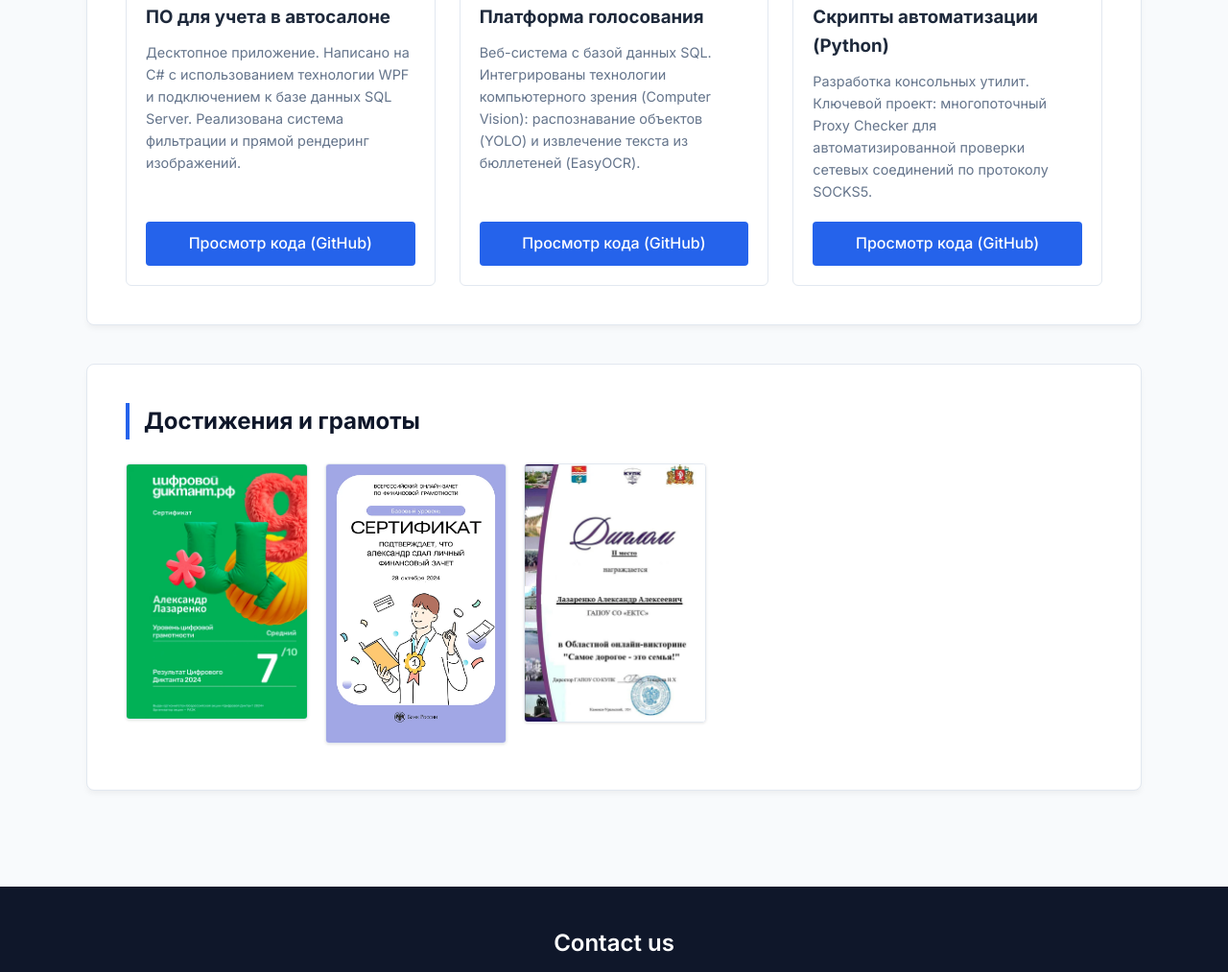
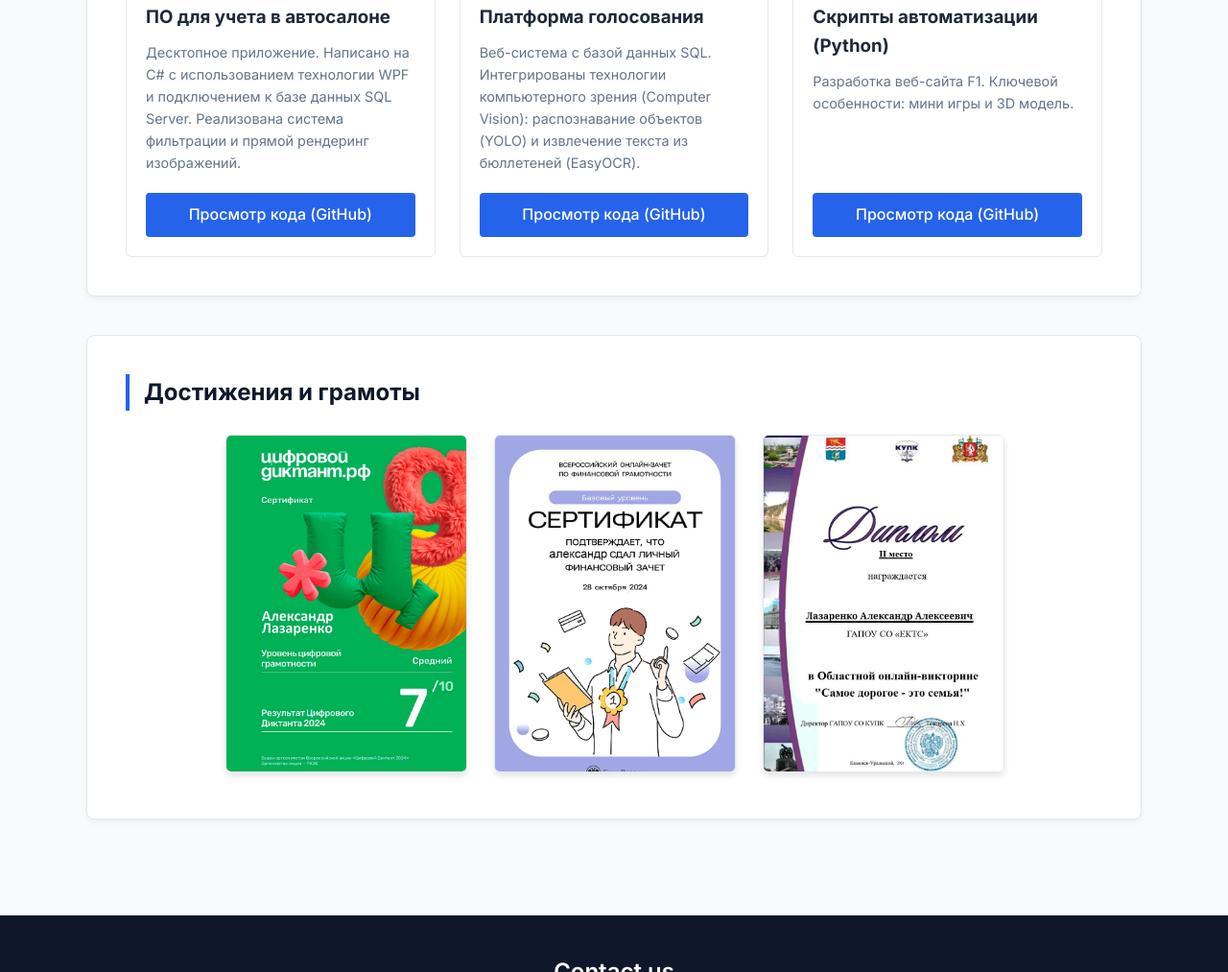
Before and after one commit to vamiiii/vamiiii.github.io, a plain HTML site: page index.html in a window 1280 px wide. Shown: the part 2007-3020 px from the top of the page at 96% size. Drawn offline with Linux system fonts and the light colour scheme.

Commit message:
Add files via upload

```diff
--- a/index.html
+++ b/index.html
@@ -304,23 +304,34 @@
             background-color: #1d4ed8;
         }
 
-        /* Грамоты */
+        /* Грамоты - выравнивание по центру и одинаковый размер */
         .cert-grid {
-            display: grid;
-            grid-template-columns: repeat(auto-fill, minmax(180px, 1fr));
-            gap: 20px;
+            display: flex;
+            flex-wrap: wrap;
+            justify-content: center;
+            gap: 30px;
+            margin-top: 20px;
+        }
+
+        .cert-grid a {
+            display: block;
+            width: 250px;
         }
 
         .cert-img {
             width: 100%;
+            height: 350px;
+            object-fit: cover;
+            object-position: top;
             border: 1px solid var(--border-color);
-            border-radius: 4px;
-            box-shadow: 0 1px 3px rgba(0,0,0,0.1);
-            transition: transform 0.2s;
+            border-radius: 6px;
+            box-shadow: 0 4px 6px rgba(0,0,0,0.1);
+            transition: transform 0.2s, box-shadow 0.2s;
         }
 
         .cert-img:hover {
-            transform: translateY(-3px);
+            transform: translateY(-5px);
+            box-shadow: 0 10px 15px rgba(0,0,0,0.15);
         }
 
         /* Футер (Контакты) */
@@ -537,28 +548,29 @@
                         <div class="project-desc">
                             Веб-система с базой данных SQL. Интегрированы технологии компьютерного зрения (Computer Vision): распознавание объектов (YOLO) и извлечение текста из бюллетеней (EasyOCR).
                         </div>
-                        <a href="ССЫЛКА_НА_GITHUB" class="btn" target="_blank">Просмотр кода (GitHub)</a>
+                        <a href="" class="btn" target="_blank">Просмотр кода (GitHub)</a>
                     </div>
                 </div>
 
                 <div class="project-card">
-                    <img src="img/script.jpg" alt="Скрипты автоматизации" class="project-img">
+                    <img src="img/123.png" alt="Сайт F1" class="project-img">
                     <div class="project-info">
                         <h3>Скрипты автоматизации (Python)</h3>
                         <div class="project-desc">
-                            Разработка консольных утилит. Ключевой проект: многопоточный Proxy Checker для автоматизированной проверки сетевых соединений по протоколу SOCKS5.
+                            Разработка веб-сайта F1. Ключевой особенности: мини игры и 3D модель.
                         </div>
-                        <a href="ССЫЛКА_НА_GITHUB" class="btn" target="_blank">Просмотр кода (GitHub)</a>
+                        <a href="https://github.com/vamiiii/f1.git" class="btn" target="_blank">Просмотр кода (GitHub)</a>
                     </div>
                 </div>
 
             </div>
         </section>
 
-        <!-- Раздел: Грамоты -->
+        <!-- Раздел: Грамоты (Ровно 3 штуки по центру) -->
         <section id="certificates" class="section-card">
             <h2>Достижения и грамоты</h2>
             <div class="cert-grid">
+                <!-- Замени названия файлов на свои (например, img/diplom.png.webp) -->
                 <a href="img/__.png.webp" target="_blank">
                     <img src="img/__.png.webp" alt="Грамота 1" class="cert-img">
                 </a>
@@ -579,12 +591,12 @@
         <a href="mailto:vamiiii.lazar@gmail.com" class="footer-email">vamiiii.lazar@gmail.com</a>
 
         <div class="social-links">
-            <!-- Логотип Telegram -->
+            <!-- Вставь свою ссылку на Telegram -->
             <a href="https://t.me/x_vami_x" target="_blank" class="social-btn" title="Написать в Telegram">
                 <svg viewBox="0 0 24 24"><path d="M12 0C5.373 0 0 5.373 0 12s5.373 12 12 12 12-5.373 12-12S18.627 0 12 0zm5.894 8.221l-1.97 9.28c-.145.658-.537.818-1.084.508l-3-2.21-1.446 1.394c-.14.18-.357.295-.6.295-.002 0-.003 0-.005 0l.213-3.054 5.56-5.022c.24-.213-.054-.334-.373-.121l-6.869 4.326-2.96-.924c-.64-.203-.658-.64.135-.954l11.566-4.458c.538-.196 1.006.128.832.94z"/></svg>
             </a>
 
-            <!-- Логотип GitHub -->
+            <!-- Вставь свою ссылку на GitHub -->
             <a href="https://github.com/vamiiii" target="_blank" class="social-btn" title="Профиль GitHub">
                 <svg viewBox="0 0 24 24"><path d="M12 0c-6.626 0-12 5.373-12 12 0 5.302 3.438 9.8 8.207 11.387.599.111.793-.261.793-.577v-2.234c-3.338.726-4.033-1.416-4.033-1.416-.546-1.387-1.333-1.756-1.333-1.756-1.089-.745.083-.729.083-.729 1.205.084 1.839 1.237 1.839 1.237 1.07 1.834 2.807 1.304 3.492.997.107-.775.418-1.305.762-1.604-2.665-.305-5.467-1.334-5.467-5.931 0-1.311.469-2.381 1.236-3.221-.124-.303-.535-1.524.117-3.176 0 0 1.008-.322 3.301 1.23.957-.266 1.983-.399 3.003-.404 1.02.005 2.047.138 3.006.404 2.291-1.552 3.297-1.23 3.297-1.23.653 1.653.242 2.874.118 3.176.77.84 1.235 1.911 1.235 3.221 0 4.609-2.807 5.624-5.479 5.921.43.372.823 1.102.823 2.222v3.293c0 .319.192.694.801.576 4.765-1.589 8.199-6.086 8.199-11.386 0-6.627-5.373-12-12-12z"/></svg>
             </a>
```
